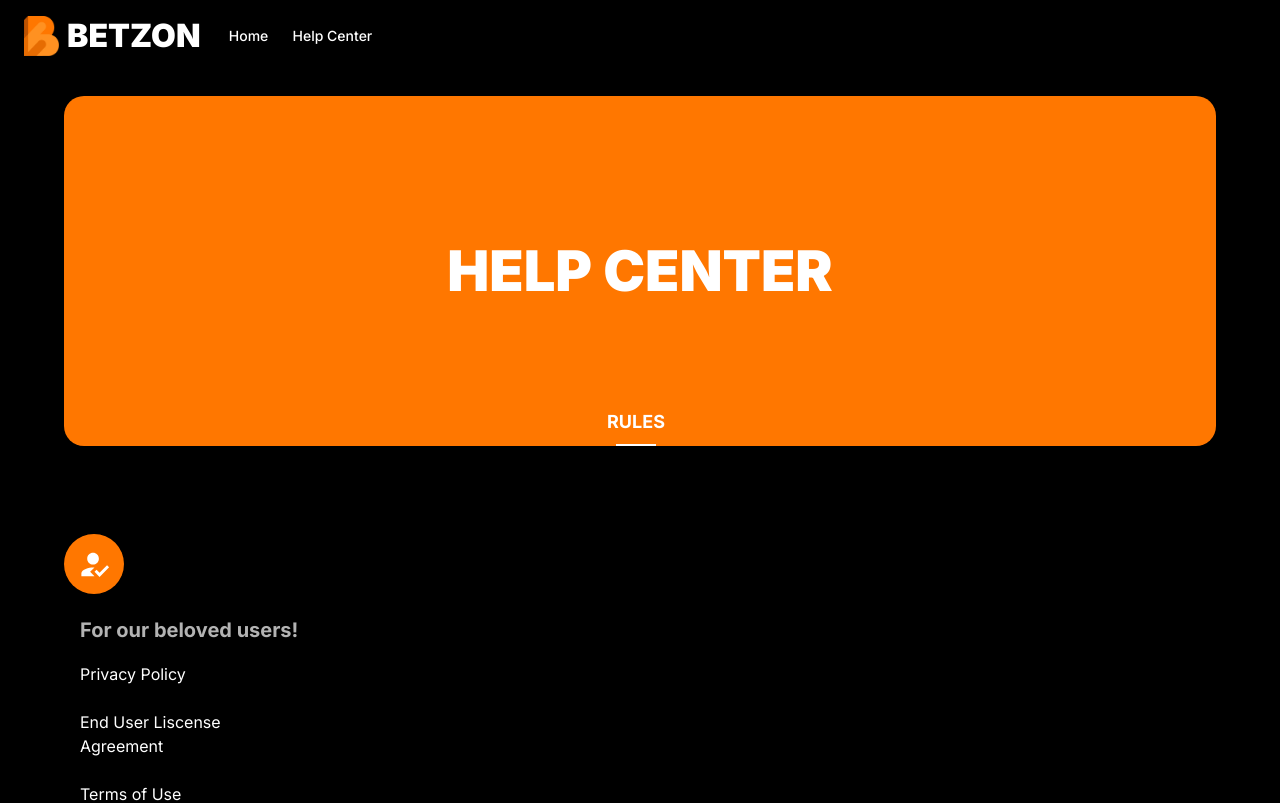
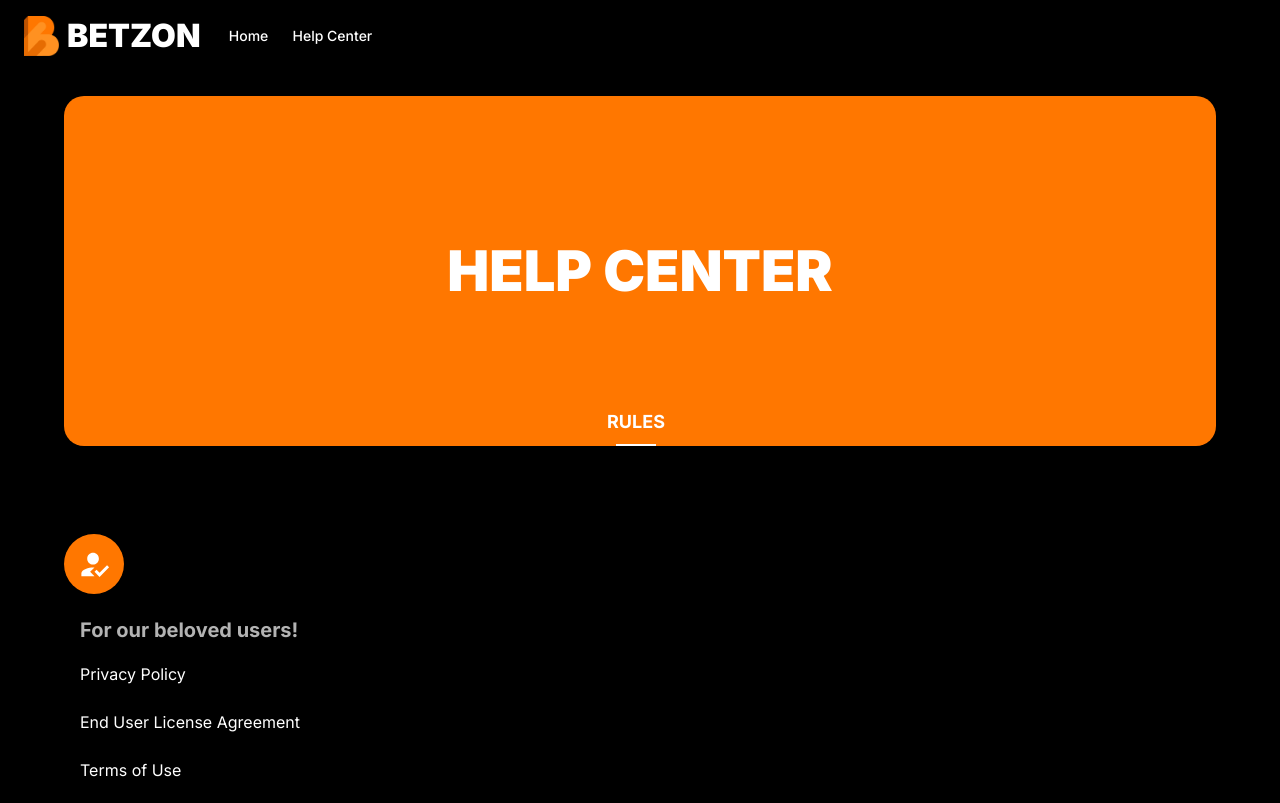
Before and after one commit to betzon/betzon, a Next.js app: page /help-center in a window 1280 px wide. Shown: the top 803 px of the page. Built offline with nearby package versions, Linux system fonts and the light colour scheme.

Commit message:
Erick FIxes

```diff
--- a/src/app/(landing)/help-center/content/index.js
+++ b/src/app/(landing)/help-center/content/index.js
@@ -16,7 +16,7 @@ export const helpCenterContent = [
                 type: 'external'
             },
             {
-                title: 'End User Liscense Agreement',
+                title: 'End User License Agreement',
                 path: 'https://app.termly.io/policy-viewer/policy.html?policyUUID=083bd9f8-a41c-4f37-8dbc-efbccbe1242a',
                 type: 'external'
             },
```
